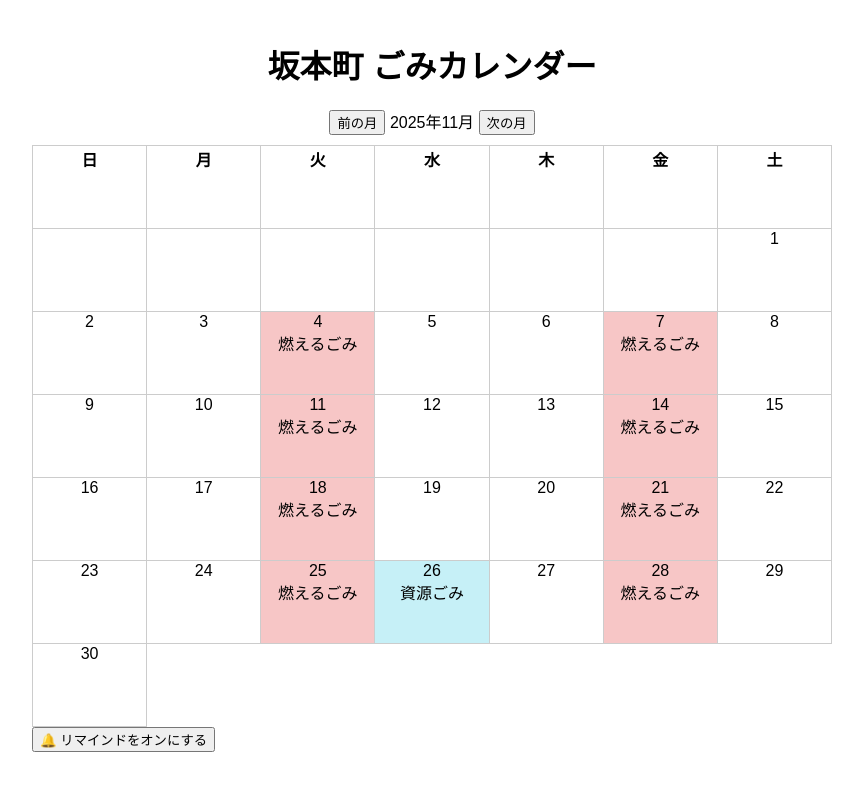
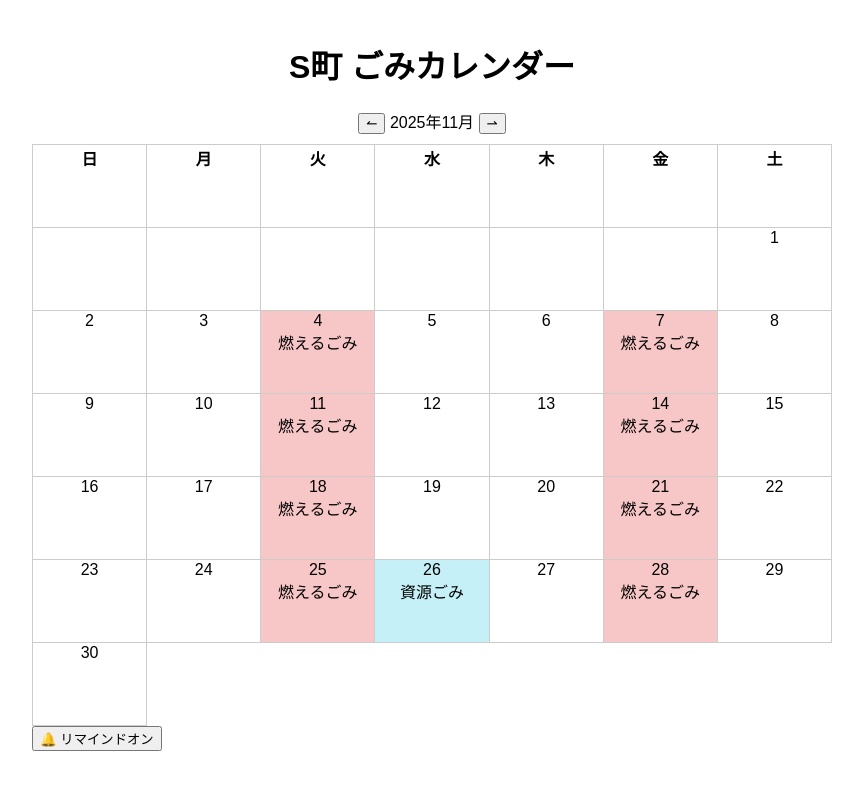
Before and after one commit to gassan-sunabaco/gomi-dashi-, a plain HTML site: page index.html in a window 1280 px wide. Shown: the whole page, without its empty margins (208-1071 px from the left). Drawn offline with Linux system fonts and the light colour scheme.

Commit message:
Update titles and buttons in index.html

```diff
--- a/index.html
+++ b/index.html
@@ -2,18 +2,18 @@
 <html lang="ja">
 <head>
   <meta charset="UTF-8">
-  <title>坂本町 ごみカレンダー</title>
+  <title>S町 ごみカレンダー</title>
   <link rel="stylesheet" href="style.css">
 </head>
 <body>
-  <h1>坂本町 ごみカレンダー</h1>
+  <h1>S町 ごみカレンダー</h1>
   <div id="calendar-controls">
-    <button id="prevMonth">前の月</button>
+    <button id="prevMonth">↼</button>
     <span id="monthLabel"></span>
-    <button id="nextMonth">次の月</button>
+    <button id="nextMonth">⇀</button>
   </div>
   <table id="calendar"></table>
-  <button id="notifyBtn">🔔 リマインドをオンにする</button>
+  <button id="notifyBtn">🔔 リマインドオン</button>
 
   <script src="script.js"></script>
 </body>
```
